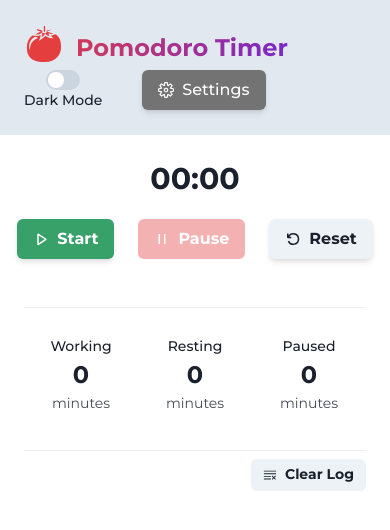
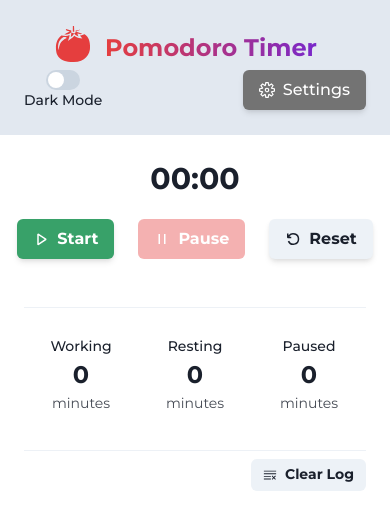
Before and after one commit to krisp3t/pomodoro-timer, a React (Create React App) app: page / in a window 390 px wide. Shown: the top 530 px of the page. Built offline with nearby package versions, Linux system fonts and the light colour scheme.

Commit message:
Add mobile responsiveness, fix Safari bg-gradient

```diff
--- a/src/UI/Navbar.jsx
+++ b/src/UI/Navbar.jsx
@@ -77,9 +77,8 @@ const Navbar = (props) => {
 				align="flex-start"
 				justifyContent="center"
 				mr={5}
-				bgGradient="linear(to-l, #7928CA, red.500)"
-				bgClip="text"
 				cursor="pointer"
+				w={{ base: "100%", md: "auto" }}
 			>
 				<Icon as={GiTomato} w={10} h={10} mr={3} color="red.500" />
 				<Box>
@@ -90,13 +89,19 @@ const Navbar = (props) => {
 						display="inline-block"
 						verticalAlign="-15px"
 						h={10}
+						bgGradient="linear(to-l, #7928CA, red.500)"
+						bgClip="text"
 					>
 						Pomodoro Timer
 					</Heading>
 				</Box>
 			</Flex>
 
-			<Box d="flex">
+			<Box
+				d="flex"
+				w={{ base: "100%", md: "auto" }}
+				justifyContent={{ base: "space-between", md: "inherit" }}
+			>
 				<Box d="flex" flexDir="column" alignItems="center" mr={10}>
 					<Switch
 						id="colorModeSwitch"
```
